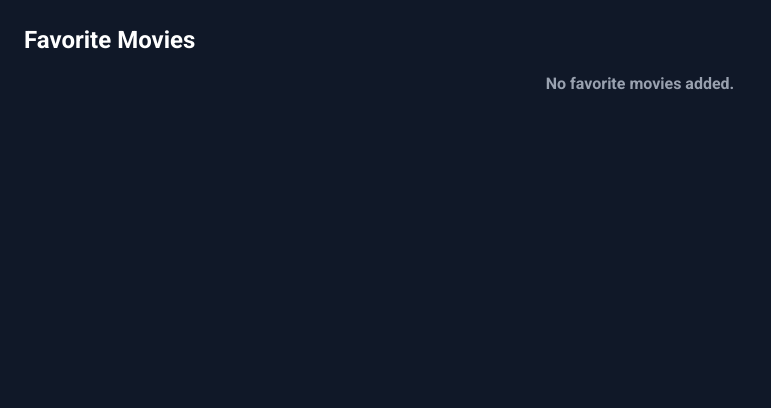
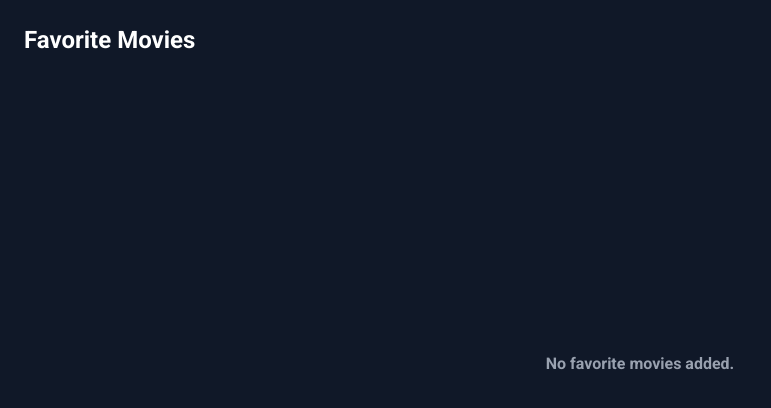
Before and after one commit to suriya267/cinescope, a React (Vite) app: page /favorite-movies in a window 1280 px wide. Shown: the top 408 px of the page, without its empty margins (0-771 px from the left). Built offline with nearby package versions, Linux system fonts and the light colour scheme.

Commit message:
issue fixes

```diff
--- a/src/Pages/FavoriteMovies.tsx
+++ b/src/Pages/FavoriteMovies.tsx
@@ -27,9 +27,11 @@ const FavoriteMovies = () => {
     <div className="p-6 rounded-lg text-white">
       <h2 className="text-2xl font-[Roboto-Bold] mb-4">Favorite Movies</h2>
       {favorites.length === 0 ? (
-        <p className="text-gray-400 font-[Roboto-Bold] text-center">
-          No favorite movies added.
-        </p>
+        <div className="mt-[37vh]">
+          <p className="text-gray-400 font-[Roboto-Bold] text-center">
+            No favorite movies added.
+          </p>
+        </div>
       ) : (
         <div className="grid sm:grid-cols-1 md:grid-cols-3 lg:grid-cols-4 gap-4 ">
           {favorites.map((movie: any) => (
```
